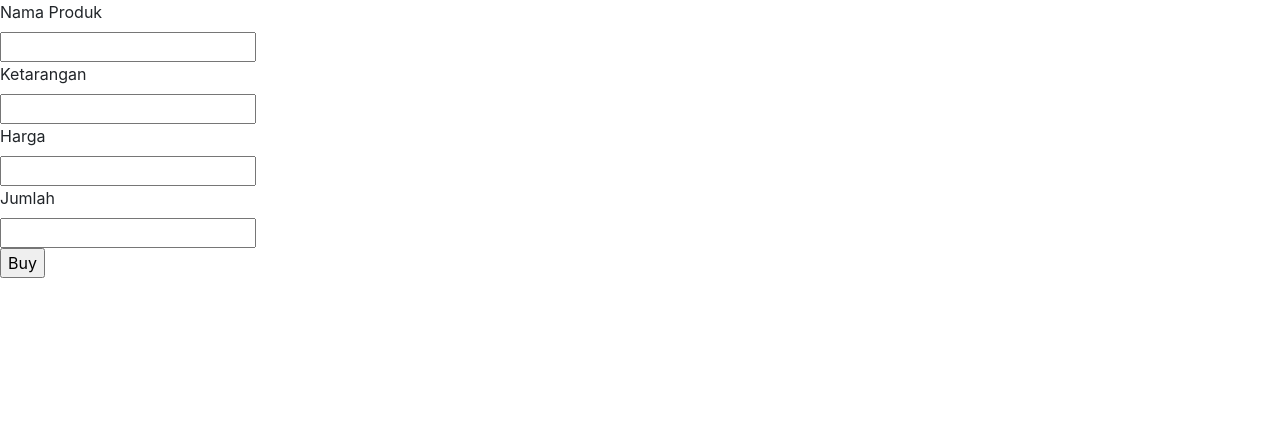
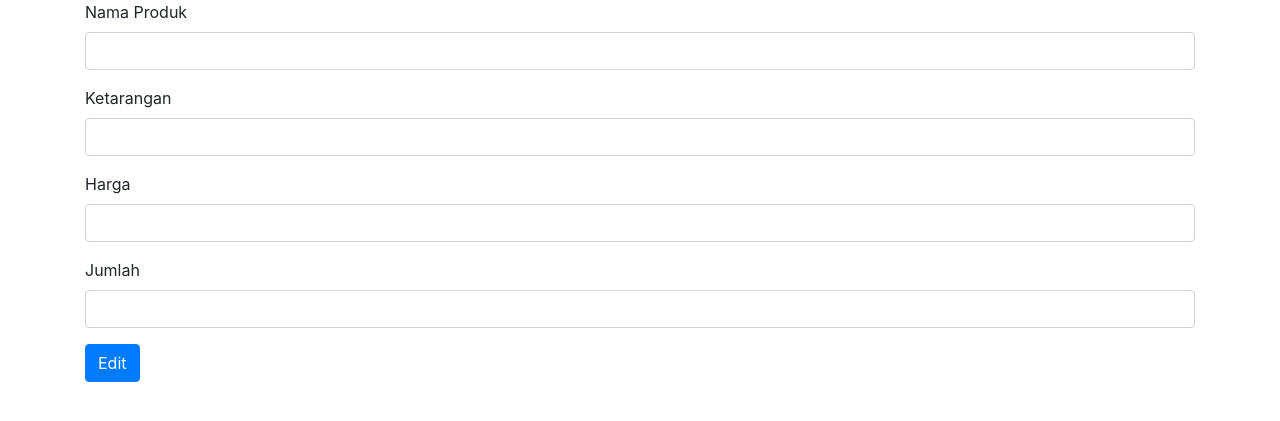
Before and after one commit to abiwardanii/ProdukArkademy, a PHP site: page /formEditProduk.php?id=1 in a window 1280 px wide. Shown: the top 421 px of the page. Run offline with PHP 8.4, Linux system fonts and the light colour scheme; data that the repository does not hold is empty.

Commit message:
Update formEditProduk.php

```diff
--- a/formEditProduk.php
+++ b/formEditProduk.php
@@ -17,20 +17,30 @@ $id = $_GET['id'];
     <link rel="stylesheet" href="https://stackpath.bootstrapcdn.com/bootstrap/4.5.2/css/bootstrap.min.css" integrity="sha384-JcKb8q3iqJ61gNV9KGb8thSsNjpSL0n8PARn9HuZOnIxN0hoP+VmmDGMN5t9UJ0Z" crossorigin="anonymous">
 </head>
 <body>
+    <div class="container">
         <form action="prosesEditProduk.php?id=<?php echo $id; ?>" method="post">
+        <div class="form-group">
             <label>Nama Produk</label>
-        <div><input type="text" name="nama_produk" value="<?php echo $row['nama_produk'] ?>"> </div>
+            <input type="text" name="nama_produk" value="<?php echo $row['nama_produk'] ?>" class="form-control">
+        </div>
 
+        <div class="form-group">
             <label>Ketarangan</label>
-        <div><input type="text" name="keterangan" value="<?php echo $row['keterangan'] ?>"></div>
+            <input type="text" name="keterangan" value="<?php echo $row['keterangan'] ?>" class="form-control">
+        </div>
 
+        <div class="form-group">
             <label>Harga</label>
-        <div><input type="text" name="harga" value="<?php echo $row['harga'] ?>"></div>
+            <input type="text" name="harga" value="<?php echo $row['harga'] ?>" class="form-control">
+        </div>
 
+        <div class="form-group">
             <label>Jumlah</label>
-        <div><input type="text" name="jumlah" value="<?php echo $row['jumlah'] ?>"></div>
+            <input type="text" name="jumlah" value="<?php echo $row['jumlah'] ?>" class="form-control">
+        </div>
 
-        <div><input type="submit" name="beli" value="Buy"></div>
+            <button input type="submit" name="edit" value="edit" class="btn btn-primary">Edit</button>
         </form>
+    </div>
 </body>
 </html>
```
Lines whose indentation alone changed are shown as unchanged.
